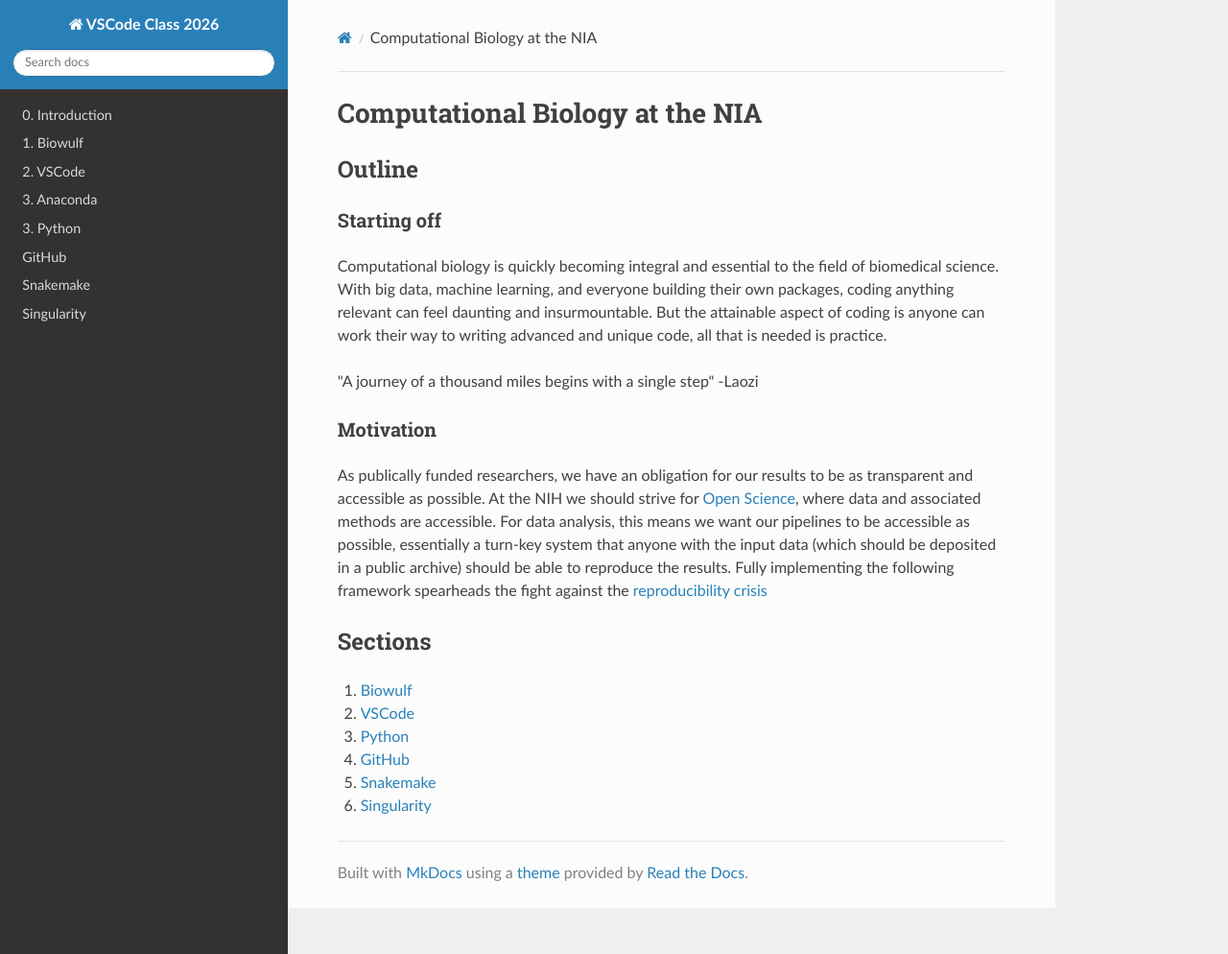
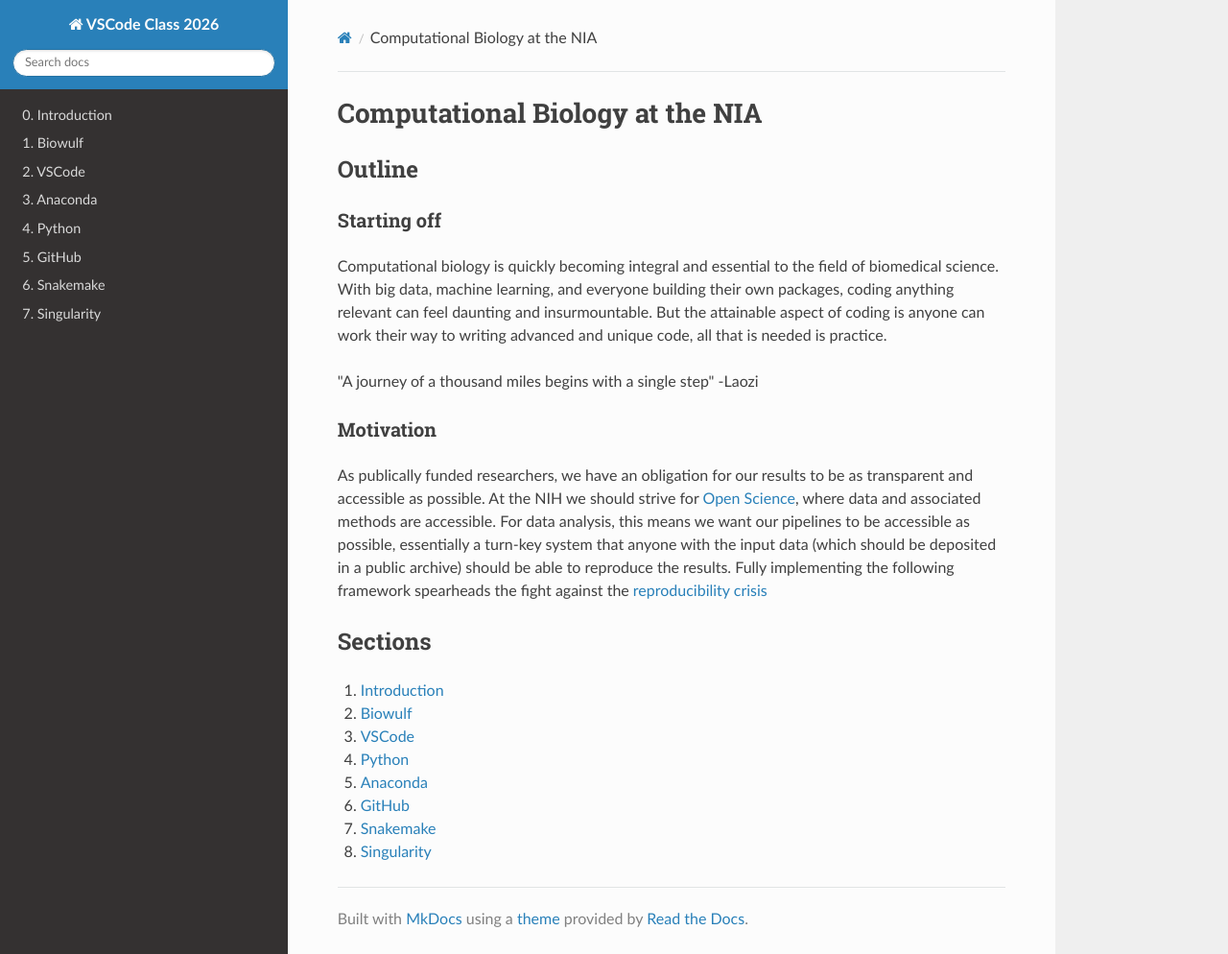
Before and after one commit to adamcatching/VSCode_class_2026, an MkDocs documentation site: the page built from docs/index.md, in a window 1280 px wide and 994 px high. Shown: the whole window at 96% size. Built offline with MkDocs 1.6.1, drawn with Linux system fonts in a browser that asks for light colours; nearby versions of some CDN libraries.

Commit message:
Update index and organization

```diff
--- a/docs/index.md
+++ b/docs/index.md
@@ -16,9 +16,11 @@ As publically funded researchers, we have an obligation for our results to be as
 
 ## Sections
 
+0. [Introduction](index.md)
 1. [Biowulf](biowulf.md)
 2. [VSCode](vscode.md)
 3. [Python](python.md)
-4. [GitHub](github.md)
-5. [Snakemake](snakemake.md)
-6. [Singularity](singularity.md)
+4. [Anaconda](anaconda.md)
+5. [GitHub](github.md)
+6. [Snakemake](snakemake.md)
+7. [Singularity](singularity.md)
--- a/mkdocs.yml
+++ b/mkdocs.yml
@@ -10,7 +10,7 @@ nav:
   - 1. Biowulf: https://vscode-class-2026.readthedocs.io/biowulf/
   - 2. VSCode: https://vscode-class-2026.readthedocs.io/vscode/
   - 3. Anaconda: https://vscode-class-2026.readthedocs/anaconda/
-  - 3. Python: https://vscode-class-2026.readthedocs.io/python_intro/
-  - GitHub: https://vscode-class-2026.readthedocs.io/github/
-  - Snakemake: https://vscode-class-2026.readthedocs.io/snakemake/
-  - Singularity: https://vscode-class-2026.readthedocs.io/singularity/
+  - 4. Python: https://vscode-class-2026.readthedocs.io/python_intro/
+  - 5. GitHub: https://vscode-class-2026.readthedocs.io/github/
+  - 6. Snakemake: https://vscode-class-2026.readthedocs.io/snakemake/
+  - 7. Singularity: https://vscode-class-2026.readthedocs.io/singularity/
```
